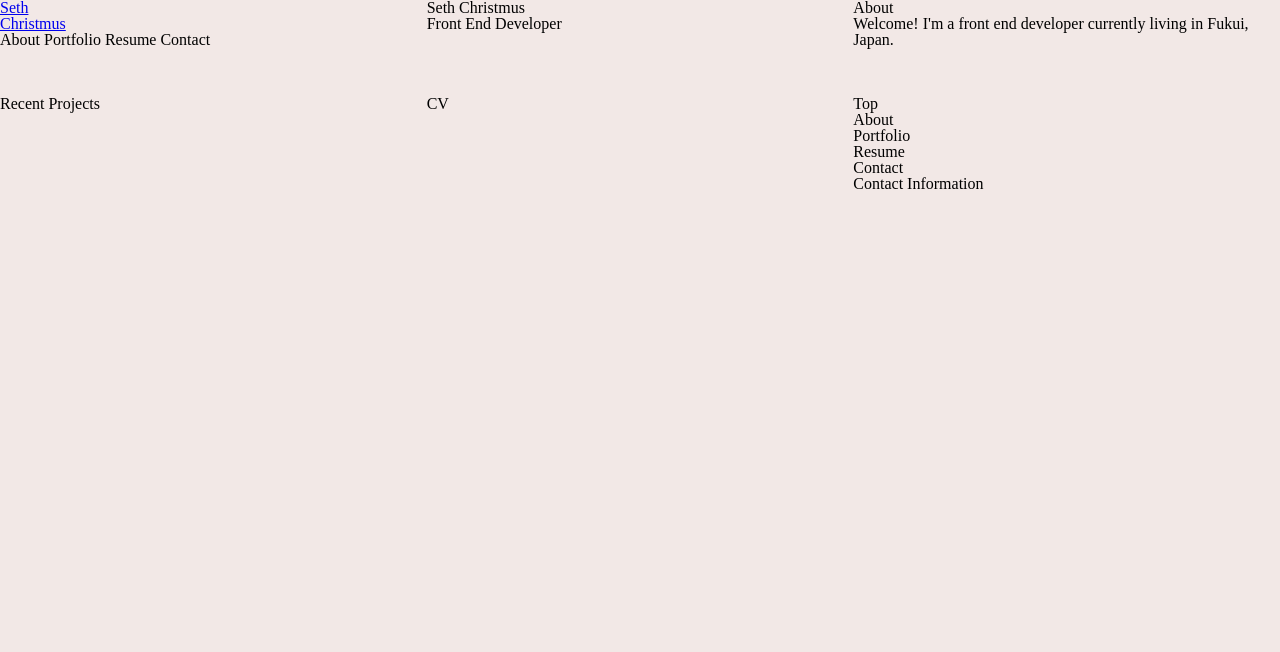
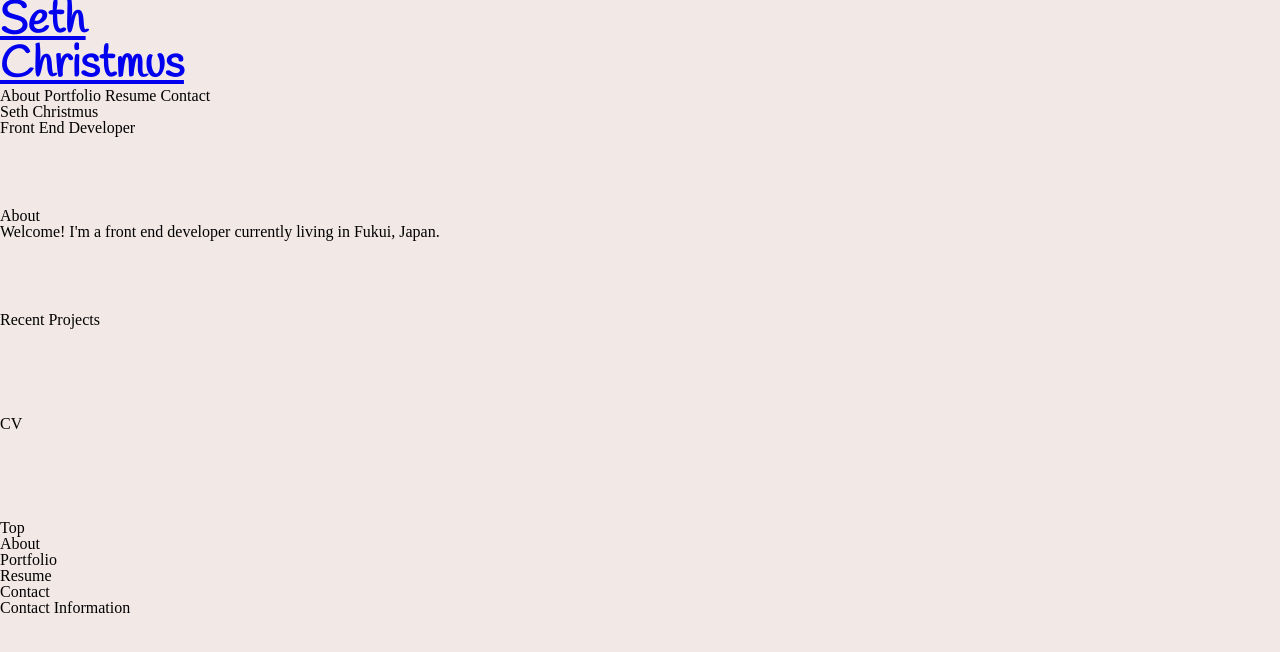
Before and after one commit to beboptank/portfolio-website, a plain HTML site: page index.html in a window 1280 px wide. Drawn offline with Linux system fonts and the light colour scheme.

Commit message:
Add styling and further define grid

```diff
--- a/assets/css/main.css
+++ b/assets/css/main.css
@@ -69,6 +69,12 @@ body {
   background: #F2E8E6;
 }
 
+h1 {
+	font-family: 'Handlee', cursive;
+	font-size: 44px;
+	font-weight: bold;
+}
+
 /*
   ===============================
   Navigation
@@ -78,8 +84,69 @@ body {
 .primary-nav {
 	grid-column-start: 1;
 	grid-column-end: 4;
+	width: 100%;
 }
 
 .primary-nav li {
 	display: inline;
 }
+
+/*
+  ===============================
+  Hero
+  ===============================
+*/
+
+.hero {
+	grid-column-start: 1;
+	grid-column-end: 4;
+	width: 100%;
+}
+
+/*
+  ===============================
+  About
+  ===============================
+*/
+
+.about {
+	grid-column-start: 1;
+	grid-column-end: 4;
+	width: 100%;
+}
+
+/*
+  ===============================
+  Portfolio
+  ===============================
+*/
+
+.portfolio {
+	grid-column-start: 1;
+	grid-column-end: 4;
+	width: 100%;
+}
+
+/*
+  ===============================
+  CV
+  ===============================
+*/
+
+.resume {
+	grid-column-start: 1;
+	grid-column-end: 4;
+	width: 100%;
+}
+
+/*
+  ===============================
+  Contact
+  ===============================
+*/
+
+.contact {
+	grid-column-start: 1;
+	grid-column-end: 4;
+	width: 100%;
+}
--- a/index.html
+++ b/index.html
@@ -5,6 +5,7 @@
     <meta charset="utf-8">
     <title>Seth Christmus - Front End Developer</title>
     <link rel="stylesheet" href="assets/css/main.css">
+    <link href="https://fonts.googleapis.com/css?family=Handlee" rel="stylesheet">
   </head>
 
   <body class="container">
```
